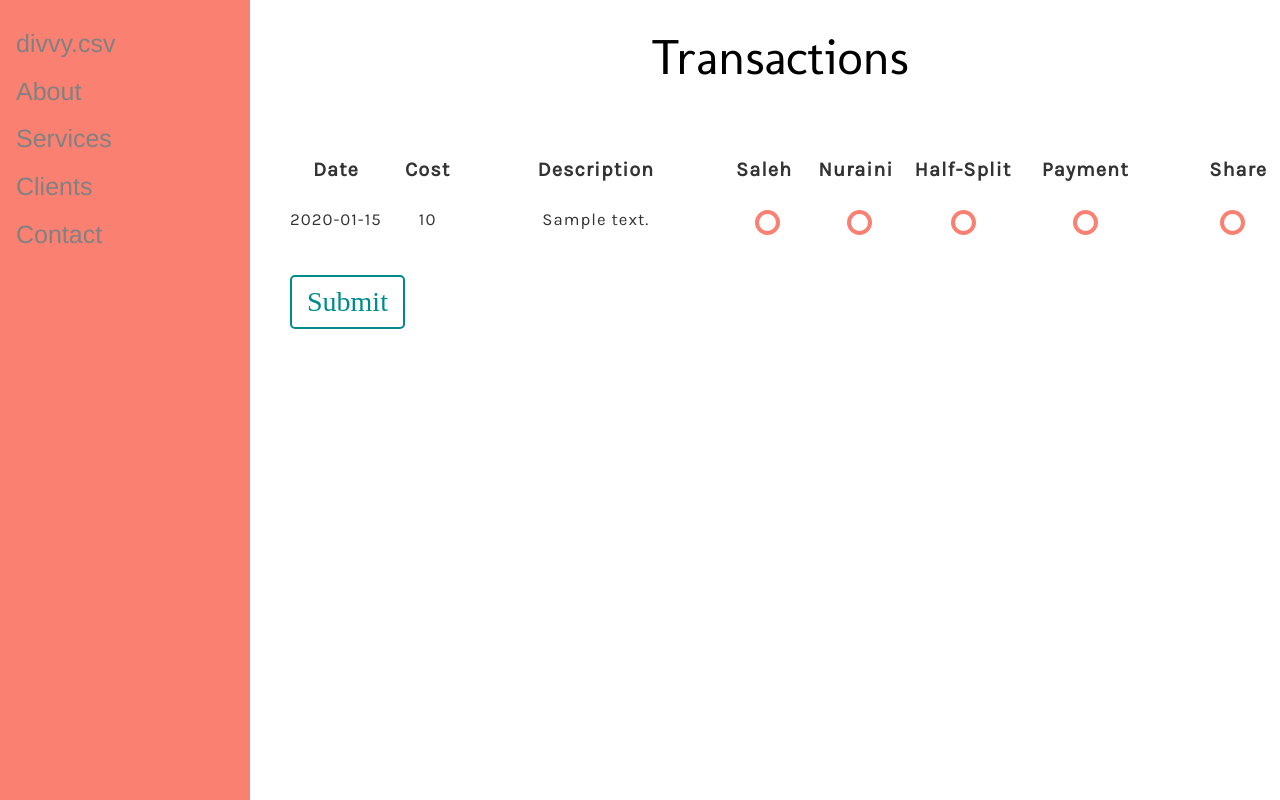
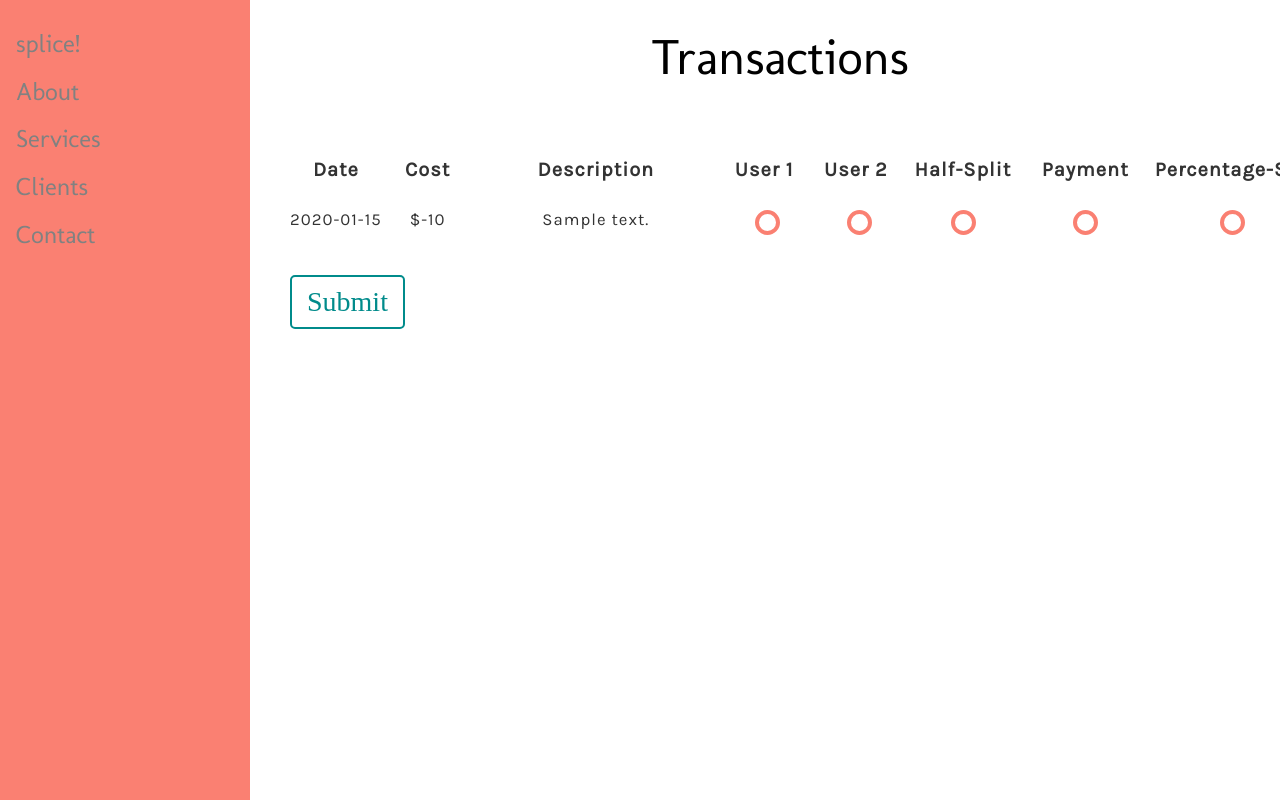
Before and after one commit to nurainiaguse/flask-splitwise-import, a Flask app: template templates/transform.html in a window 1280 px wide. Run offline with Flask 2, Linux system fonts and the light colour scheme; the template is opened without the code that fills it: most values are stand-ins (such as "Sample title", 1, 10 or a date in 2020); some libraries are stand-ins or nearby versions; some web fonts are replaced.

Commit message:
most recent

```diff
--- a/app.py
+++ b/app.py
@@ -65,7 +65,7 @@ def submission():
     saleh = ExpenseUser()
     saleh.setId(2242086)
     paypal = ExpenseUser()
-    paypal.setId(13080887)
+    paypal.setId(18572820)
     nuraini = ExpenseUser()
     nuraini.setId(2705458)
 
@@ -96,9 +96,9 @@ def submission():
         expense.setDescription(df.iloc[int(float(key))]['Description'])
 
         try:
-            expense.setDate(datetime.datetime.strptime(df.iloc[int(float(key))]['transaction Date'], '%m/%d/%Y').strftime('%d/%m/%Y'))
+            expense.setDate(datetime.datetime.strptime(df.iloc[int(float(key))]['Trans Date'], '%m/%d/%Y').strftime('%d/%m/%Y'))
         except:
-            expense.setDate(datetime.datetime.strptime(df.iloc[int(float(key))]['Transaction Date'], '%m/%d/%y').strftime('%d/%m/%Y'))
+            expense.setDate(datetime.datetime.strptime(df.iloc[int(float(key))]['Trans Date'], '%m/%d/%y').strftime('%d/%m/%Y'))
 
         # case where a transaction is refunded
         if float(amount) > 0:
@@ -171,108 +171,7 @@ def friends():
     sObj = Splitwise(Config.consumer_key,Config.consumer_secret)
     sObj.setAccessToken(session['access_token'])
 
-    # print sObj.getCurrentUser().getId()
-
-    # groups = sObj.getGroups()
-    # for g in groups:
-    #     print g.getName(), g.getId()
-
     friends = sObj.getFriends()
-
-    ################## CODE TO IMPORT TRANSACTIONS #######################
-    # with open(sys.argv[1], 'r') as paypal_csv:
-    #     paypal_output = csv.DictReader(paypal_csv)
-
-    #     for line in paypal_output:
-    #         saleh = ExpenseUser()
-    #         saleh.setId(2242086)
-
-    #         paypal = ExpenseUser()
-    #         paypal.setId(13080887)
-
-    #         nuraini = ExpenseUser()
-    #         nuraini.setId(2705458)
-
-    #         users = []
-    #         users.append(saleh)
-    #         users.append(paypal)
-    #         users.append(nuraini)
-
-    #         saleh.setPaidShare('0.00')
-    #         nuraini.setPaidShare('0.00')
-    #         paypal.setPaidShare('0.00')
-
-    #         saleh.setOwedShare('0.00')
-    #         nuraini.setOwedShare('0.00')
-    #         paypal.setOwedShare('0.00')
-
-    #         expense = Expense()
-    #         expense.setUsers(users)
-    #         expense.setGroupId(6456733)
-    #         expense.setCost(str(abs(float(line['Amount']))))
-    #         expense.setDescription(line['Description'])
-    #         # print (datetime.datetime.strptime(line['Date'], '%m/%d/%y').strftime('%d/%m/%Y'))
-    #         expense.setDate(datetime.datetime.strptime(line['Date'], '%m/%d/%y').strftime('%d/%m/%Y'))
-
-    #         if float(line['Amount']) > 0 and line['Payer'] != 'Payment':
-    #             print ("Refund", line['Payer'], line['Date'], line['Description'], line['Amount'])
-    #             if line['Payer'] == 'Saleh':
-    #                 paypal.setOwedShare(str(abs(float(line['Amount']))))
-    #                 saleh.setPaidShare(str(abs(float(line['Amount']))))
-    #             elif line['Payer'] == 'Nuraini':
-    #                 paypal.setOwedShare(str(abs(float(line['Amount']))))
-    #                 nuraini.setPaidShare(str(abs(float(line['Amount']))))
-    #             elif line['Payer'] == 'Split':
-    #                 paypal.setOwedShare(str(abs(float(line['Amount']))))
-    #                 nuraini.setPaidShare(str(abs(float(line['Amount'])/2)))
-    #                 saleh.setPaidShare(str(abs(float(line['Amount'])/2)))
-
-
-    #             expense = sObj.createExpense(expense)
-    #             print (expense.getId())
-
-    #         elif line['Payer'] != 'Payment':
-    #             print ("Charge", line['Payer'], line['Date'], line['Description'], line['Amount'])
-    #             if line['Payer'] == 'Saleh':
-    #                 saleh.setOwedShare(str(abs(float(line['Amount']))))
-    #                 paypal.setPaidShare(str(abs(float(line['Amount']))))
-    #             elif line['Payer'] == 'Nuraini':
-    #                 nuraini.setOwedShare(str(abs(float(line['Amount']))))
-    #                 paypal.setPaidShare(str(abs(float(line['Amount']))))
-    #             elif line['Payer'] == 'Split':
-    #                 if line['Saleh\'s Share'] or line['Nuraini\'s Share']:
-    #                     nuraini.setOwedShare(str(abs(float(line['Nuraini\'s Share']))))
-    #                     saleh.setOwedShare(str(abs(float(line['Saleh\'s Share']))))
-    #                     paypal.setPaidShare(str(abs(float(line['Amount']))))
-    #                 else:
-    #                     nuraini.setOwedShare(str(abs(float(line['Amount'])/2)))
-    #                     saleh.setOwedShare(str(abs(float(line['Amount'])/2)))
-    #                     paypal.setPaidShare(str(abs(float(line['Amount']))))
-
-    #             expense = sObj.createExpense(expense)
-    #             print (expense.getId())
-
-
-    ################### CODE TO FIND MONTHLY EXPENSE ##########################
-    # compare_date_1 = datetime.datetime(2018, 2, 1).replace(tzinfo=tz.gettz('America/Chicago'))
-    # compare_date_2 = datetime.datetime(2018, 3, 1).replace(tzinfo=tz.gettz('America/Chicago'))
-
-    # expenses = sObj.getExpenses(limit=0, dated_after=compare_date_1.strftime('%d/%m/%Y'), dated_before=compare_date_2.strftime('%d/%m/%Y'))
-    # existing_expenses = [expense for expense in expenses if (expense.getDescription() != '..' and expense.getDescription() != 'Payment' and expense.getDeletedAt() == None and not 'multi' in expense.getDescription()) ]
-    # saleh_expenses = [expense for expense in existing_expenses for users in expense.getUsers() if users.getId() == 2242086]
-    # count = 0
-    # totalcost = 0
-    # for expense in saleh_expenses:
-    #     new_date = iso8601.parse_date(expense.getDate()).astimezone(tz.gettz('America/Chicago'))
-    #     if (new_date >= compare_date_1 and new_date < compare_date_2):
-    #         count += 1
-    #         cost = 0
-    #         for users in expense.getUsers():
-    #             if users.getId() == 2242086:
-    #                 cost = users.getOwedShare()
-    #         print (str(count).ljust(2), expense.getDescription()[:55].ljust(55), str(cost).ljust(6), new_date.strftime('%m/%d/%Y'))
-    #         totalcost += float(cost)
-    # print ("Total cost was: ", round(totalcost,2))
 
 
     return render_template("friends.html",friends=friends)
--- a/static/css/styles.css
+++ b/static/css/styles.css
@@ -171,6 +171,7 @@ label:hover ~ .check{
 #sidebar a {
     padding: 6px 8px 6px 16px;
     text-decoration: none;
+    font-family: 'Molengo', Helvetica, Arial, sans-serif;
     font-size: 25px;
     color: #818181;
     display: block;
--- a/templates/success.html
+++ b/templates/success.html
@@ -15,7 +15,7 @@
   		<h2>We have successfully imported your transactions to Splitwise</h2>
   		<p>Click  <a href="{{ url_for('home') }}">here</a> to go back to the main page</p>
   		<p>Or <a href="{{ url_for('friends') }}">here</a> to go to your account summary</p>
-  		<p>Thank you for using divvy.csv</p>
+  		<p>Thank you for using splice!</p>
 <!--   	</div>
   </div> -->
 </body>
--- a/templates/transform.html
+++ b/templates/transform.html
@@ -15,7 +15,7 @@
   </header>
 
   <section id="sidebar">
-    <a href="{{ url_for('home') }}">divvy.csv</a>
+    <a href="{{ url_for('home') }}">splice!</a>
     <a href="#about">About</a>
   <a href="#services">Services</a>
   <a href="#clients">Clients</a>
@@ -40,16 +40,16 @@
                 <th>Date</th>
                 <th>Cost</th>
                 <th>Description</th>
-                <th>Saleh</th>
-                <th>Nuraini</th>
+                <th>User 1</th>
+                <th>User 2</th>
                 <th>Half-Split</th>
                 <th>Payment</th>
-                <th>Share</th>
+                <th>Percentage-Split</th>
             </tr>
              {% for index, row in transactions.iterrows() %}
                 <tr>
                     <td>{{ row['Transaction Date'] }}</td>
-                    <td>{{ row['Amount'] }}</td>
+                    <td>${{ -row['Amount'] }}</td>
                     <td>{{ row['Description']}}</td>
                     <td><input type=radio name="{{ index  }}" value=Saleh id="saleh-{{index}}">
                       <label for="saleh-{{index}}"></label>
--- a/templates/upload.html
+++ b/templates/upload.html
@@ -8,7 +8,7 @@
     <body>
         <header id="main-header">
             <div class="container">
-                <h1>cut the 'za!</h1>
+                <h1>splice!</h1>
                 <nav id="navbar">
                     <ul>
                         <li><a href="#">Home</a></li>
```
Also changed, not shown: config.py (line endings or trailing spaces).
